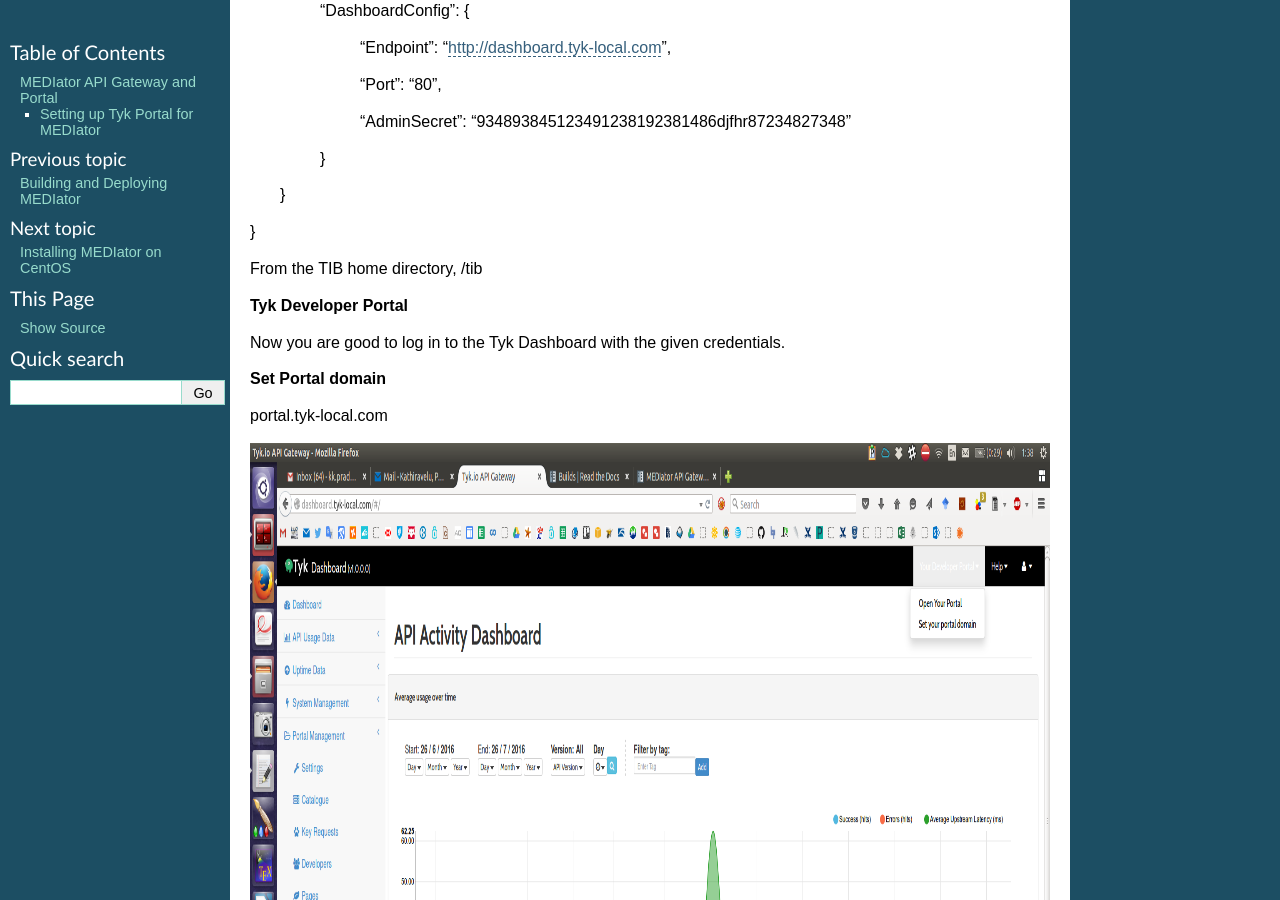
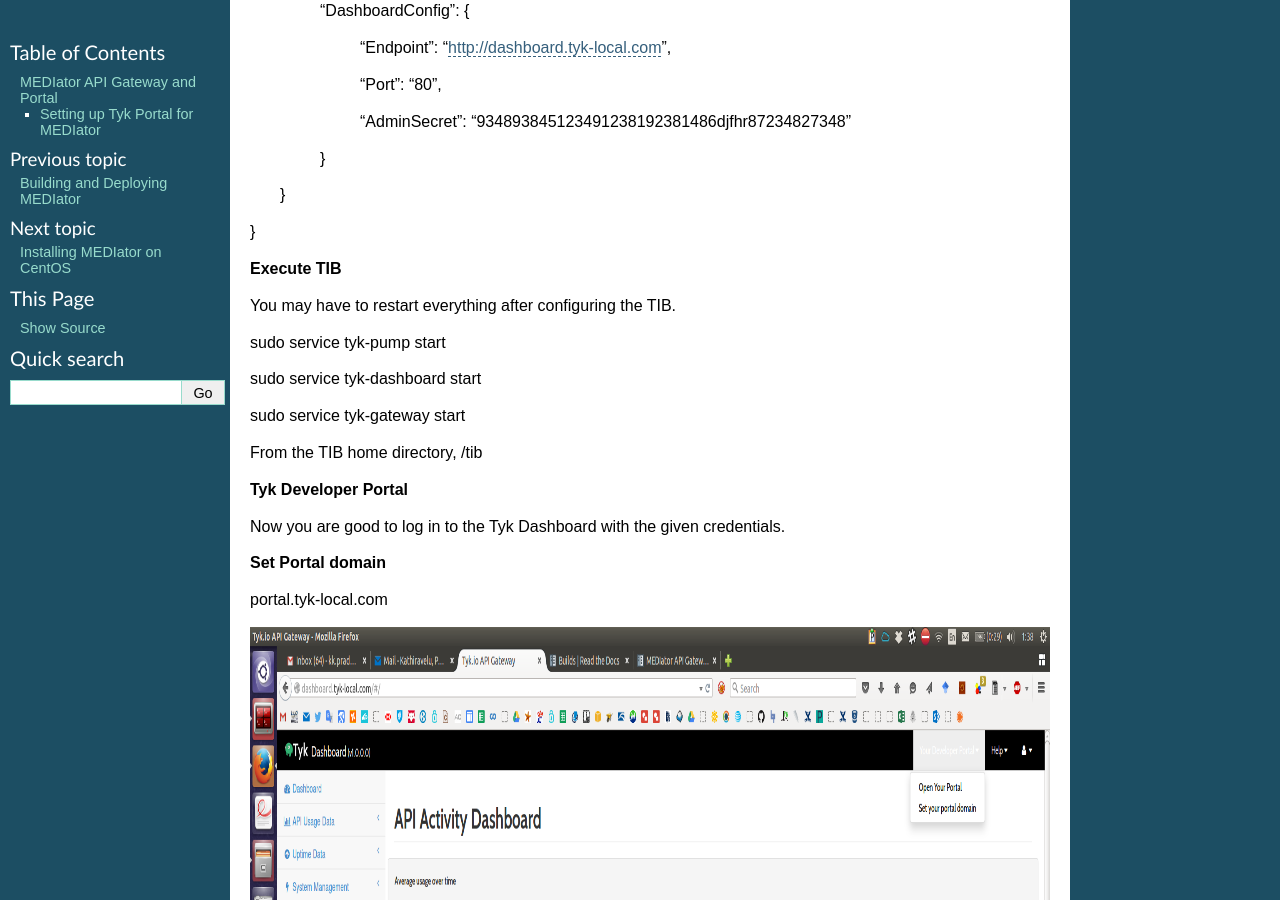
Before and after one commit to pradeeban/mediator, a Sphinx documentation site: the page built from docs/source/sections/API-Gateway.rst, in a window 1280 px wide and 900 px high, scrolled down 4215 px. Built offline with Sphinx 7.4.7, drawn with Linux system fonts in a browser that asks for light colours.

Commit message:
Configure TIB.

```diff
--- a/docs/source/sections/API-Gateway.rst
+++ b/docs/source/sections/API-Gateway.rst
@@ -255,6 +255,18 @@
 }
 
 
+
+**Execute TIB**
+
+You may have to restart everything after configuring the TIB.
+
+sudo service tyk-pump start
+
+sudo service tyk-dashboard start
+
+sudo service tyk-gateway start
+
+
 From the TIB home directory, /tib
 
 
```
